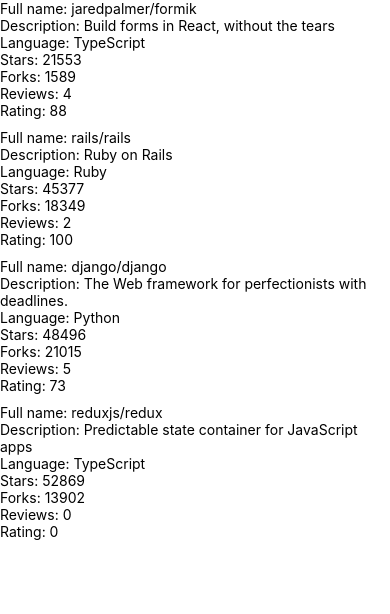
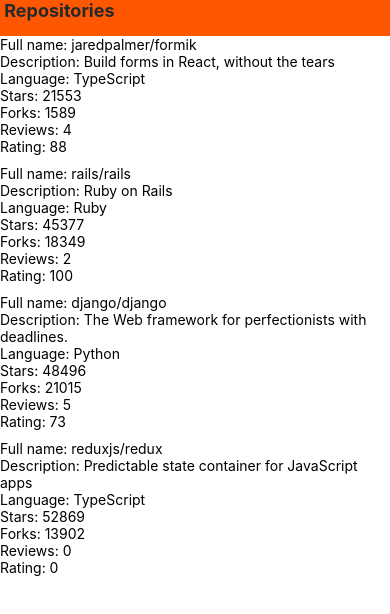
Before and after one commit to Altovolta/rate-repository-app, a React Native app: screen / in a window 390 px wide. Shown: the top 614 px of the page. Built offline with nearby package versions, Linux system fonts and the light colour scheme.

Commit message:
exercise 10.4 - DONE

```diff
--- /dev/null
+++ b/src/components/AppBar.jsx
@@ -0,0 +1,30 @@
+import { View, StyleSheet } from 'react-native';
+import Constants from 'expo-constants';
+import theme from '../theme'
+import AppBarTab from './AppBarTab';
+
+const styles = StyleSheet.create({
+  container: {
+    paddingTop: Constants.statusBarHeight,
+    paddingBottom: 15,
+    backgroundColor: theme.backgounds.appBarBackground,
+    display: "flex",
+  },
+  item: {
+    flexGrow: 0,
+  },
+  text: {
+    fontSize: theme.fontSizes.appBarItem,
+    fontWeight: theme.fontWeights.bold,
+    color: theme.colors.textPrimary,
+  }
+});
+
+const AppBar = () => {
+  return (
+  <View style={styles.container}>
+    <AppBarTab style={styles.item} textStyle={styles.text} text={"Repositories"}/>
+  </View>);
+};
+
+export default AppBar;
--- /dev/null
+++ b/src/components/AppBarTab.jsx
@@ -0,0 +1,12 @@
+import { Pressable } from "react-native"
+import Text from "./Text"
+const AppBarTab = ({text, style, textStyle}) => {
+
+  return (
+  <Pressable style={style} onPress={() => console.log(`Pressed button ${text}`)}>
+    <Text style={textStyle} > {text} </Text>
+  </Pressable>
+  )
+}
+
+export default AppBarTab
--- a/src/components/Main.jsx
+++ b/src/components/Main.jsx
@@ -1,10 +1,11 @@
 import Constants from 'expo-constants';
 import { Text, StyleSheet, View } from 'react-native';
 import RepositoryList from './RepositoryList';
+import AppBar from './AppBar';
 
 const styles = StyleSheet.create({
   container: {
-    marginTop: Constants.statusBarHeight,
+    // marginTop: Constants.statusBarHeight, // is for not overlapping with phone bar
     flexGrow: 1,
     flexShrink: 1,
   },
@@ -13,6 +14,7 @@
 const Main = () => {
   return (
     <View style={styles.container}>
+      <AppBar />
       <RepositoryList />
     </View>
   );
--- /dev/null
+++ b/src/components/Text.jsx
@@ -0,0 +1,39 @@
+import { Text as NativeText, StyleSheet } from 'react-native';
+
+import theme from '../theme';
+
+const styles = StyleSheet.create({
+  text: {
+    color: theme.colors.textPrimary,
+    fontSize: theme.fontSizes.body,
+    fontFamily: theme.fonts.main,
+    fontWeight: theme.fontWeights.normal,
+  },
+  colorTextSecondary: {
+    color: theme.colors.textSecondary,
+  },
+  colorPrimary: {
+    color: theme.colors.primary,
+  },
+  fontSizeSubheading: {
+    fontSize: theme.fontSizes.subheading,
+  },
+  fontWeightBold: {
+    fontWeight: theme.fontWeights.bold,
+  },
+});
+
+const Text = ({ color, fontSize, fontWeight, style, ...props }) => {
+  const textStyle = [
+    styles.text,
+    color === 'textSecondary' && styles.colorTextSecondary,
+    color === 'primary' && styles.colorPrimary,
+    fontSize === 'subheading' && styles.fontSizeSubheading,
+    fontWeight === 'bold' && styles.fontWeightBold,
+    style,
+  ];
+
+  return <NativeText style={textStyle} {...props} />;
+};
+
+export default Text;
--- /dev/null
+++ b/src/theme.js
@@ -0,0 +1,24 @@
+const theme = {
+  colors: {
+    textPrimary: '#24292e',
+    textSecondary: '#586069',
+    primary: '#0366d6',
+  },
+  fontSizes: {
+    body: 14,
+    subheading: 16,
+    appBarItem: 18,
+  },
+  fonts: {
+    main: 'System',
+  },
+  fontWeights: {
+    normal: '400',
+    bold: '700',
+  },
+  backgounds: {
+    appBarBackground: "#ff5600"
+  }
+};
+
+export default theme;
```
